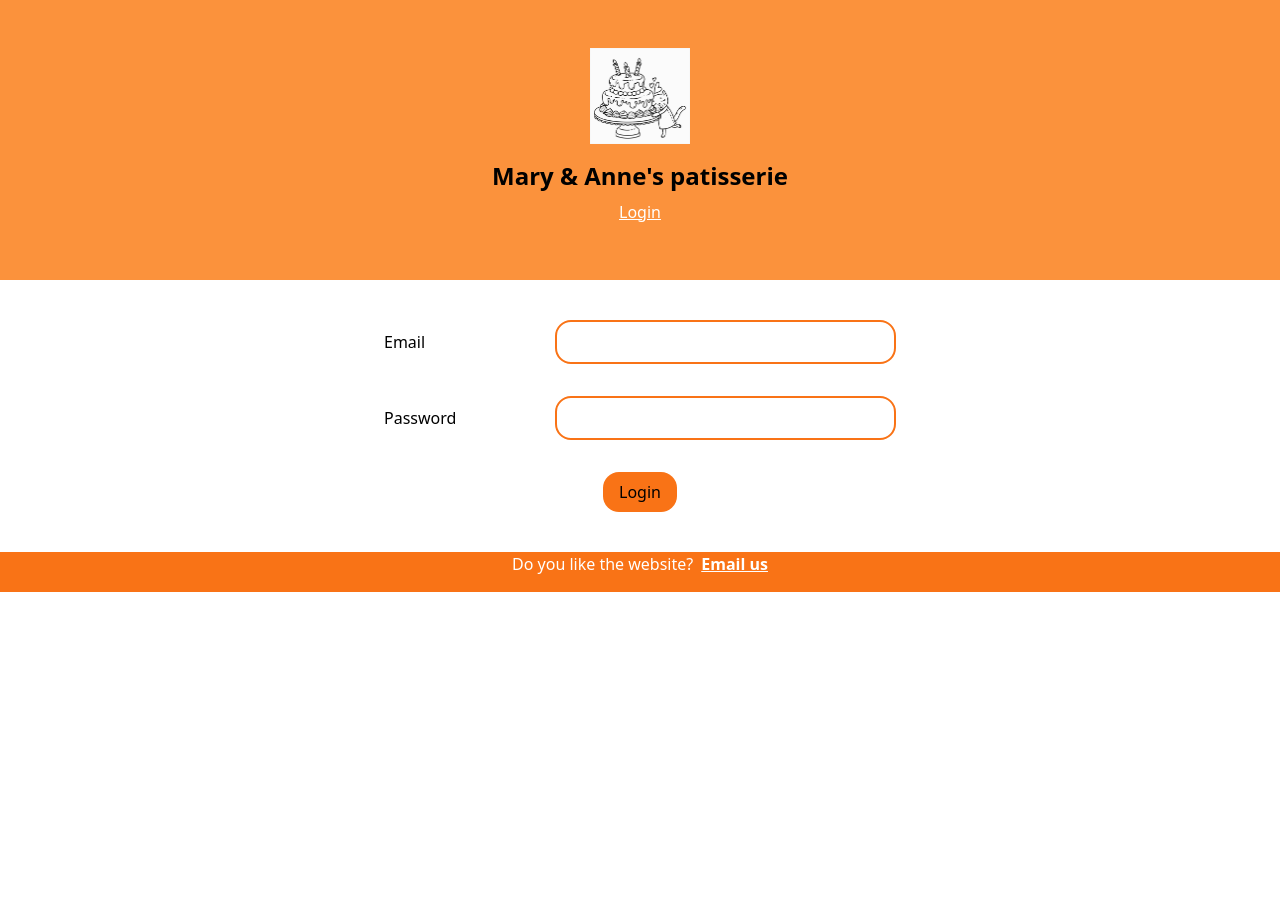
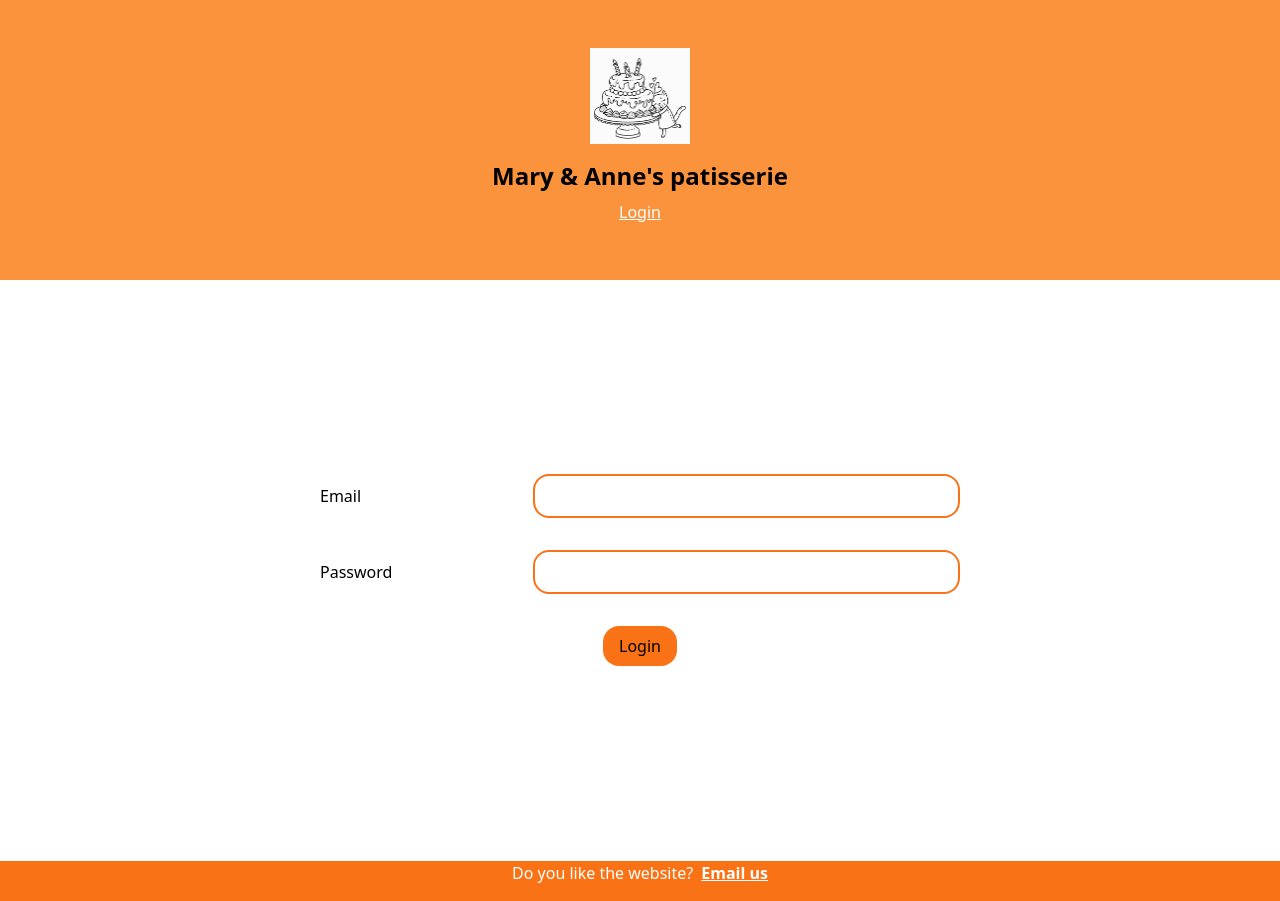
Before and after one commit to ranran2121/patisserie, a Next.js app: page /login in a window 1280 px wide. Before the commit the page ends 800 px from the top, so only its background shows below. Built offline with nearby package versions, Linux system fonts and the light colour scheme; no server answers.

Commit message:
fix style

```diff
--- a/pages/index.js
+++ b/pages/index.js
@@ -6,7 +6,7 @@ const Home = (props) => {
   const { sweets } = props;
 
   return (
-    <div className="flex flex-wrap content-center justify-center md:min-h-[581px]">
+    <div className="flex flex-wrap content-center justify-center container">
       {sweets.length > 0 &&
         sweets.map((sweet) => {
           return (
--- a/pages/login.js
+++ b/pages/login.js
@@ -35,10 +35,10 @@ const Login = () => {
   }
 
   return (
-    <div>
+    <div className="container flex flex-col justify-center mx-auto content-center">
       <form
         onSubmit={handleSubmit(onSubmit)}
-        className="flex flex-col items-center my-6 "
+        className="flex flex-col items-center"
       >
         <div className="input-div">
           <label htmlFor="email" className="profile-form-label">
--- a/styles/globals.css
+++ b/styles/globals.css
@@ -23,8 +23,12 @@ body {
   @apply underline;
 }
 
+.container {
+  @apply md:min-h-[581px];
+}
+
 .input-div {
-  @apply my-4 flex flex-row items-center w-[90%] md:w-[40%] justify-between;
+  @apply my-4 flex flex-row items-center w-[90%] md:w-[50%] justify-between;
 }
 
 .form-control {
```
